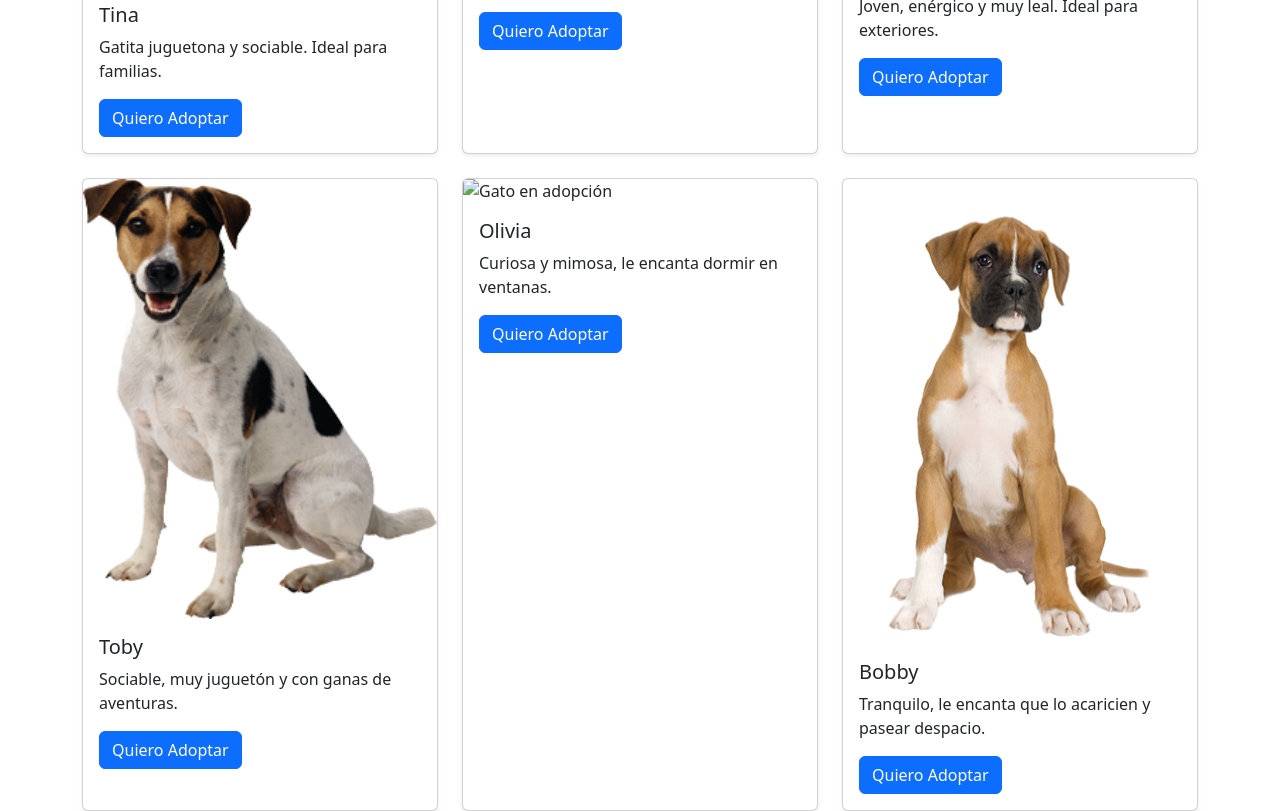
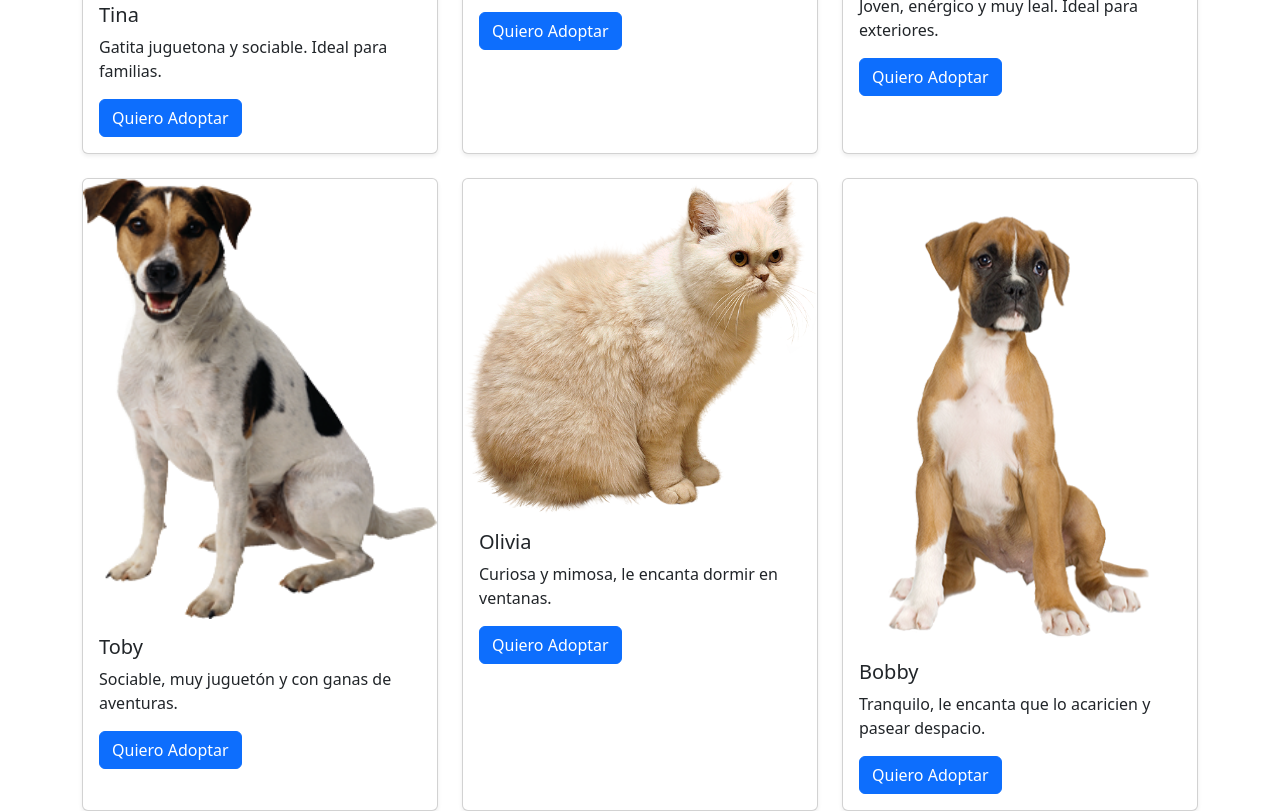
Before and after one commit to MauroFCF/Patitas-Felices, a plain HTML site: page adopciones.html in a window 1280 px wide. Shown: the part 1222-2033 px from the top of the page. Drawn offline with nearby package versions, Linux system fonts and the light colour scheme.

Commit message:
Update adopciones.html

```diff
--- a/adopciones.html
+++ b/adopciones.html
@@ -116,7 +116,7 @@
 
       <div class="col-md-4 mascota gato">
         <div class="card h-100 shadow-sm">
-          <img src="img/gato-fila2.png" class="card-img-top" alt="Gato en adopción">
+          <img src="img/gatofila2.png" class="card-img-top" alt="Gato en adopción">
           <div class="card-body">
             <h5 class="card-title">Olivia</h5>
             <p class="card-text">Curiosa y mimosa, le encanta dormir en ventanas.</p>
```
